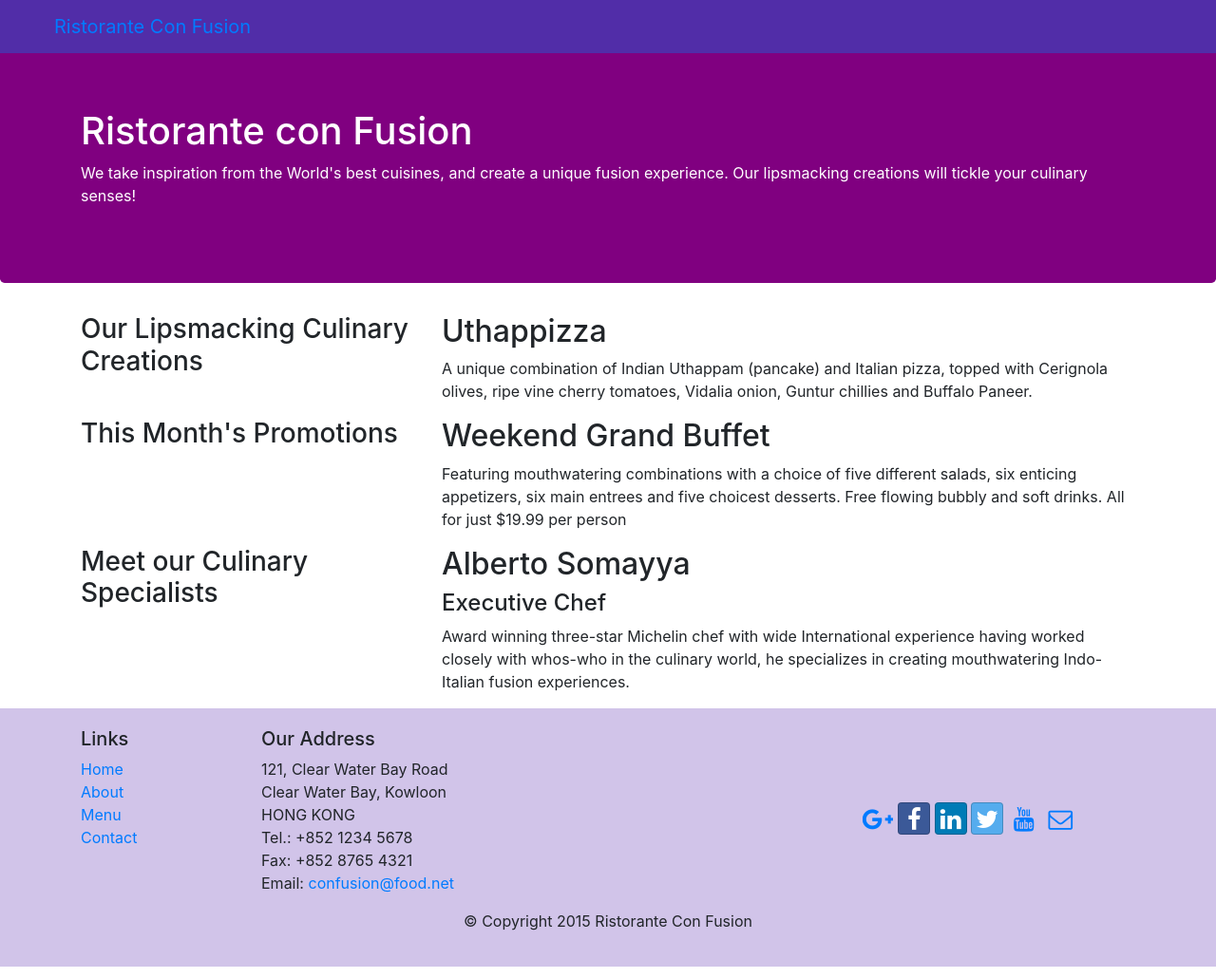
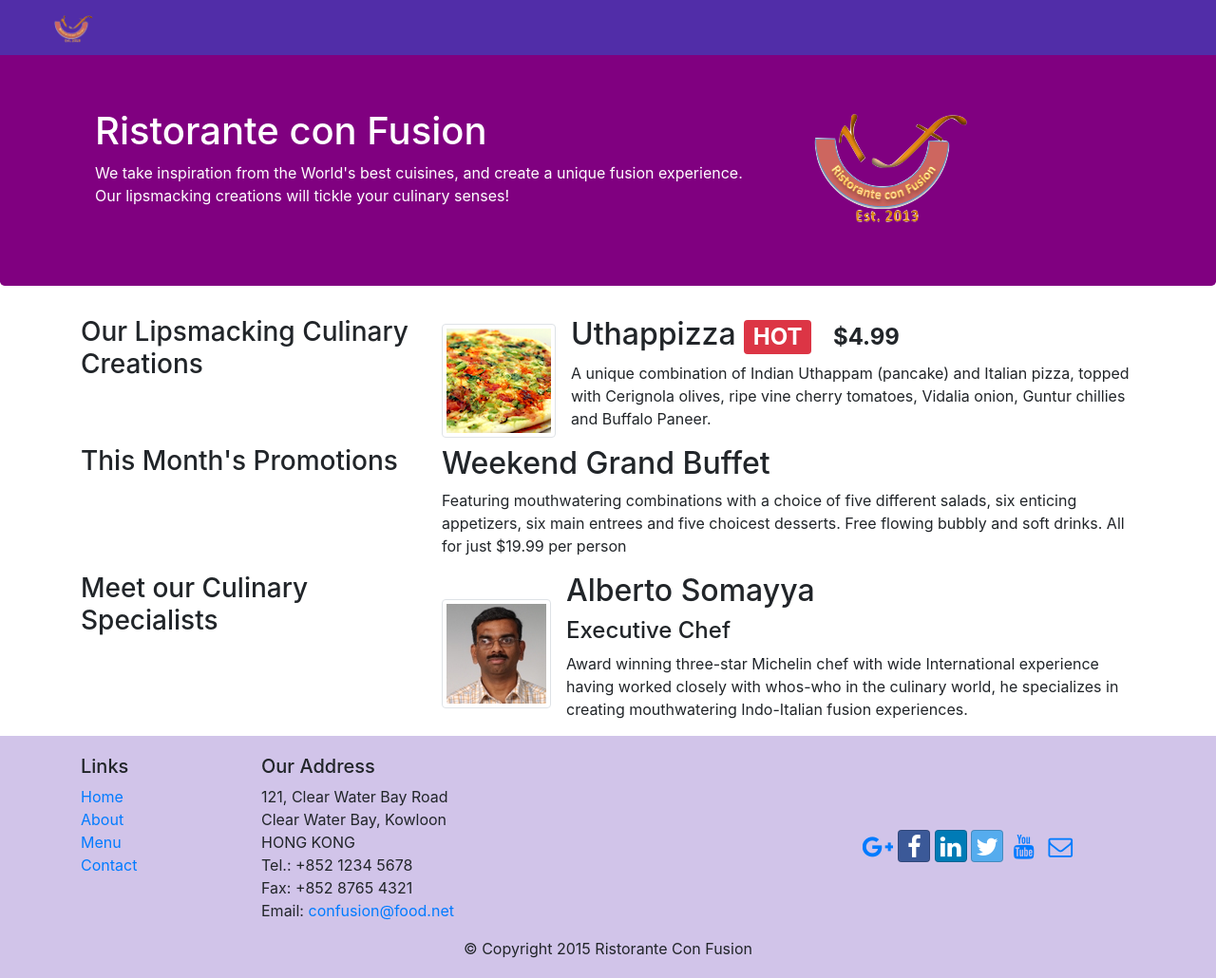
Before and after one commit to vvkTiwari/Ristorante-ConFusion-App, a website: page index.html in a window 1280 px wide. Shown: the whole page at 95% size. Drawn offline with nearby package versions, Linux system fonts and the light colour scheme.

Commit message:
media, badges and alerting

```diff
--- a/index.html
+++ b/index.html
@@ -16,7 +16,7 @@
 </head>
 <nav class ="navbar navbar-inverse navbar-toggleable-sm fixed-top">
     <div class="container">
-        <a class="navbar-brand" href="#" >Ristorante Con Fusion</a>
+            <a class="navbar-brand" href="#"><img src="img/logo.png" height="30" width="41"></a>
         <div class="collapse navbar-collapse" id="Navbar">
             <ul class="navbar-nav">
                 <li class="nav-item active"><a class="nav-link" href="#"><span class="fa fa-home fa-lg"></span>Home</a></li>
@@ -34,12 +34,15 @@
 
     <header class="jumbotron">
         <div class="container">
-            <div>
-                <div >
+            <div class="row row-header">
+                <div class="col-12 col-sm-8">
                     <h1>Ristorante con Fusion</h1>
                     <p>We take inspiration from the World's best cuisines, and create a unique fusion experience. Our lipsmacking creations will tickle your culinary senses!</p>
-                </div >
-                <div >
+                </div>
+                <div class="col col-sm">
+                <div class="col col-sm align-self-center">
+                    <img src="img/logo.png" class="img-fluid">
+                </div>
                 </div>
             </div>
         </div>
@@ -51,8 +54,18 @@
                 <h3>Our Lipsmacking Culinary Creations</h3>
             </div>
             <div class="col col-md ">
-                <h2>Uthappizza</h2>
-                <p>A unique combination of Indian Uthappam (pancake) and Italian pizza, topped with Cerignola olives, ripe vine cherry tomatoes, Vidalia onion, Guntur chillies and Buffalo Paneer.</p>
+            <div class="media">
+                <img class="d-flex mr-3 img-thumbnail align-self-center"
+                     src="img/uthappizza.png" alt="Uthappizza">
+                <div class="media-body">
+                    <h2 class="mt-0">Uthappizza  <span class="badge badge-danger">HOT</span> <span class="badge badge-pill badge-default">$4.99</span></h2>
+                    <p class="hidden-xs-down">A unique combination of Indian Uthappam (pancake) and
+                      Italian pizza, topped with Cerignola olives, ripe vine
+                      cherry tomatoes, Vidalia onion, Guntur chillies and
+                      Buffalo Paneer.</p>
+                </div>
+            </div>
+
             </div>
         </div>
 
@@ -72,9 +85,19 @@
                 <h3>Meet our Culinary Specialists</h3>
             </div>
             <div class="col col-md ">
-                <h2>Alberto Somayya</h2>
-                <h4>Executive Chef</h4>
-                <p>Award winning three-star Michelin chef with wide International experience having worked closely with whos-who in the culinary world, he specializes in creating mouthwatering Indo-Italian fusion experiences. </p>
+                <div class="media">
+                    <img class="d-flex mr-3 img-thumbnail align-self-center"
+                         src="img/alberto.png" alt="Alberto Somayya">
+                    <div class="media-body">
+                        <h2 class="mt-0">Alberto Somayya</h2>
+                        <h4>Executive Chef</h4>
+                        <p class="hidden-xs-down">Award winning three-star Michelin chef with wide
+                         International experience having worked closely with
+                         whos-who in the culinary world, he specializes in
+                          creating mouthwatering Indo-Italian fusion experiences.
+                         </p>
+                    </div>
+                </div>
             </div>
         </div>
     </div>
```
Also changed, not shown: aboutus.html (+4 -1 lines), contactus.html (+4 -1 lines), img/alberto.png (added), img/buffet.png (added), img/logo.png (added), img/uthappizza.png (added), 1 other file.
